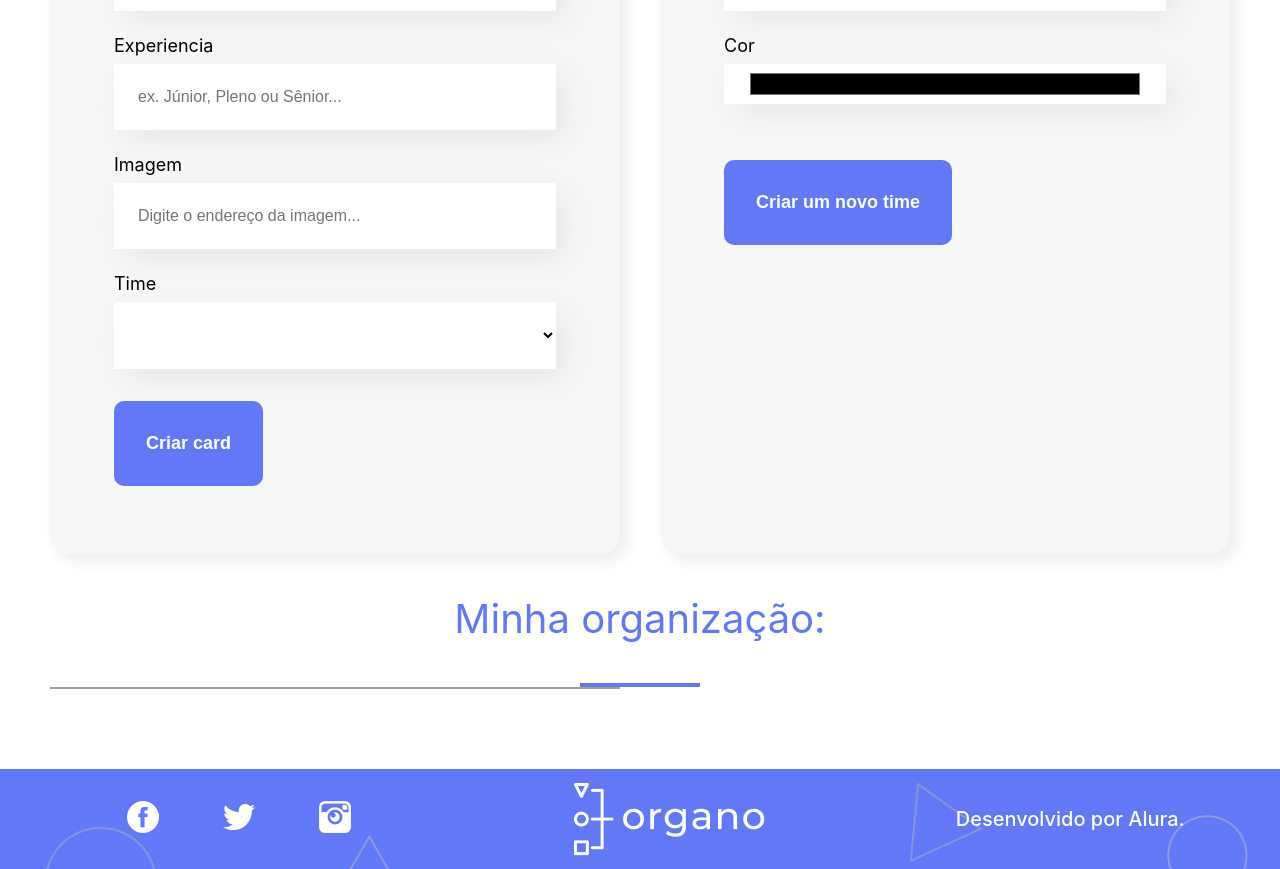
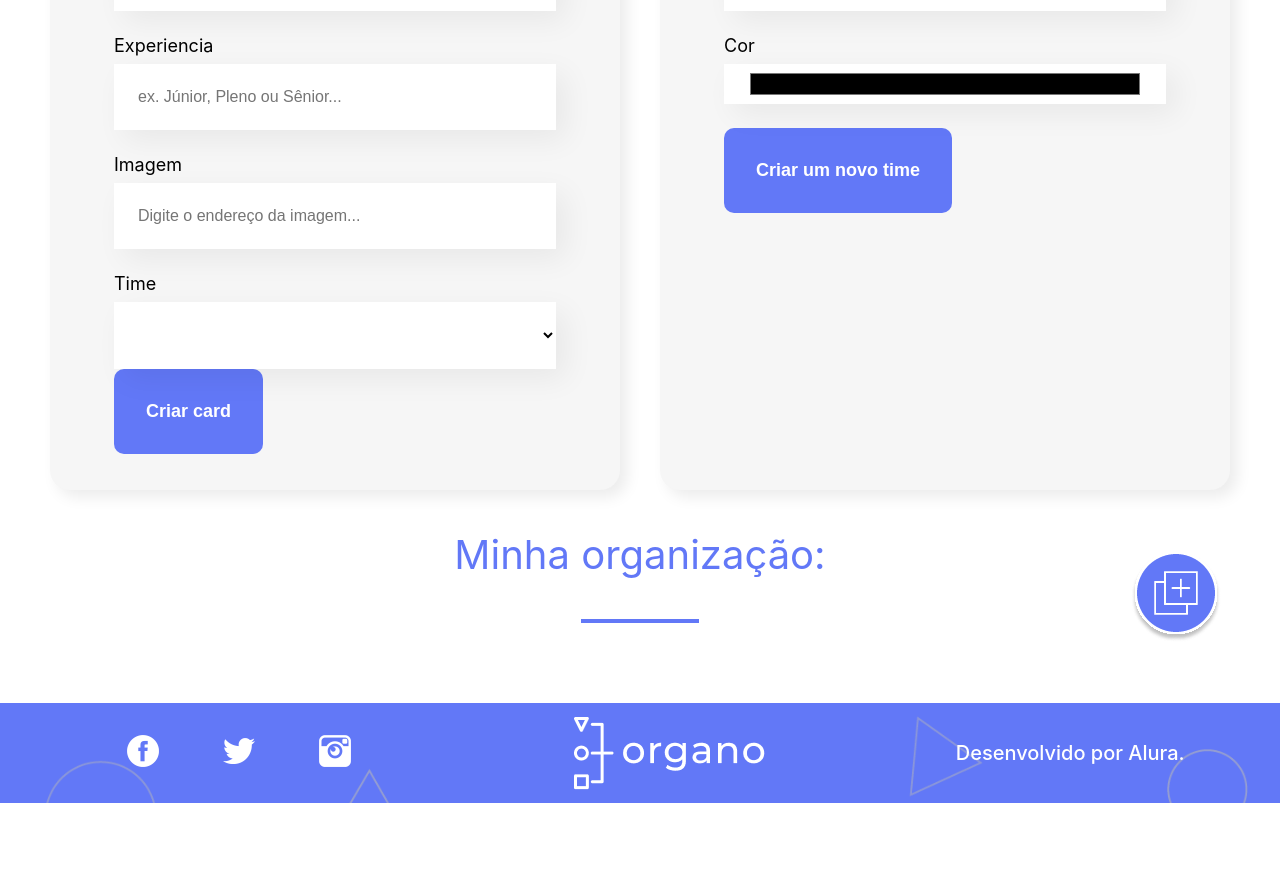
Before and after one commit to Gabrielfgomss/organo, a React (Create React App) app: page / in a window 1280 px wide. Shown: the part 800-1669 px from the top of the page. After the commit the page ends 1603 px from the top, so only its background shows below. Built offline with nearby package versions, Linux system fonts and the light colour scheme; grey boxes are pictures that could not be loaded.

Commit message:
Pequenas mudanças

```diff
--- a/src/App.js
+++ b/src/App.js
@@ -7,33 +7,6 @@ import { v4 as uuidv4 } from 'uuid';
 
 function App() {
 
-  /*const [times, setTimes] = useState([
-    {
-      id: uuidv4(),
-      nome: 'Front-End',
-      cor: '#82CFFA',
-    },
-    {
-      id: uuidv4(),
-      nome: 'Back-End',
-      cor: '#57C278',
-    },
-    {
-      id: uuidv4(),
-      nome: 'Design',
-      cor: '#DB6EBF',
-    },
-    {
-      id: uuidv4(),
-      nome: 'Mobile',
-      cor: '#FFBA05',
-    },
-    {
-      id: uuidv4(),
-      nome: 'Data Science',
-      cor: '#A6D157',
-    },
-  ]);*/
  const [times, setTimes] = useState(() => {
     const lista = localStorage.getItem('times');
     const listaDeTimes = JSON.parse(lista);
@@ -112,16 +85,22 @@ function App() {
     }))
   }
 
+  function removerForm(evento) {
+    console.log(evento);
+}
+
   return (
     <div className="App">
 
       <Banner/>
+
       <Formulario
         cadastrarTime={cadastrarTime}
         times={times.map(time => time.nome)}
         aoProgramadorCadastrado={programador => (aoNovoProgramadorAdicionado(programador))}
-      >
+        aoRemoverForm={removerForm}>
       </Formulario>
+
       {times.map(time =>
         <Time
           aoFavoritar={resolverFavorito}
@@ -134,6 +113,7 @@ function App() {
           aoDeletar={deletarProgramador}
         />
       )}
+
       <Rodape></Rodape>
     </div>
   );
--- a/src/componentes/Botao/Botao.css
+++ b/src/componentes/Botao/Botao.css
@@ -7,7 +7,6 @@
     border: none;
     cursor: pointer;
     color: #FFF;
-    margin: 32px 0px;
 }
 
 .botao:hover {
@@ -15,6 +14,13 @@
 }
 
 .botao-form {
+    position: absolute;
+    right: 0px;
+    top: 40%;
     border: none;
-    background-image: url('/organo/public/imagens/Botãoadd-01.png');
+    background-color: #FFF;
+    background-image: url('/public/imagens/Botãoadd-01.png');
+    background-size: cover;
+    width: 108px;
+    height: 108px;
 }
--- a/src/componentes/Botao/index.js
+++ b/src/componentes/Botao/index.js
@@ -1,8 +1,8 @@
 import './Botao.css'
 
-const Botao = ({children, action}) => {
+const Botao = ({children, action, aoRemoverForm}) => {
     return (
-        <button className={action}>
+        <button className={action} onClick={(evento)=> aoRemoverForm(evento)}>
             {children}
         </button>
     )
--- a/src/componentes/Formulario/formulario.css
+++ b/src/componentes/Formulario/formulario.css
@@ -3,7 +3,6 @@
     grid-template-columns: 1fr 1fr;
     column-gap: 40px;
     margin: 80px 50px;
-
 }
 
 .formulario form {
@@ -14,16 +13,20 @@
     box-shadow: 7px 7px 15px rgba(0, 0, 0, 0.08);
 }
 
+.formulario div {
+    position: relative;
+    grid-column: span 2;
+    justify-content: center;
+}
+
 .formulario p {
-    grid-column: span 2;
     text-align: center;
     font-size: 40px;
     color: #6278F7;
+
 }
 
-span {
-    grid-column: span 2;
+.formulario div div {
     border-bottom: 4px solid #6278F7;
-    padding: 0px 60px;
-    justify-self: center;
+    margin: 0px 45%;
 }
--- a/src/componentes/Formulario/index.js
+++ b/src/componentes/Formulario/index.js
@@ -5,7 +5,7 @@ import { useState } from 'react'
 import { v4 as uuidv4 } from 'uuid';
 import './formulario.css'
 
-const Formulario = (props) => {
+const Formulario = ({aoProgramadorCadastrado, times, cadastrarTime, aoRemoverForm}) => {
 
     const [nome, setNome] = useState('');
     const [experiencia, setExperiencia] = useState('');
@@ -16,7 +16,7 @@ const Formulario = (props) => {
 
     const aoSalvar = (evento) => {
         evento.preventDefault();
-        props.aoProgramadorCadastrado({
+        aoProgramadorCadastrado({
             id: uuidv4(),
             favorito: false,
             nome,
@@ -57,7 +57,7 @@ const Formulario = (props) => {
                 <ListaSuspensa
                     obrigatorio={true}
                     label='Time'
-                    itens={props.times}
+                    itens={times}
                     valor={time}
                     aoAlterado={valor => setTime(valor)}>
                 </ListaSuspensa>
@@ -67,7 +67,7 @@ const Formulario = (props) => {
             </form>
             <form onSubmit={(evento)=>{
                 evento.preventDefault();
-                props.cadastrarTime({ nome: nomeTime, cor: corTime});
+                cadastrarTime({ nome: nomeTime, cor: corTime});
             }}>
                 <h2>Preencha os dados para criar um novo time.</h2>
                 <Campo
@@ -90,12 +90,14 @@ const Formulario = (props) => {
                     Criar um novo time
                 </Botao>
             </form>
-            <p>Minha organização:</p>
-            <span></span>
-            <Botao
-                action='botao-form'>
-
-            </Botao>
+            <div>
+                <p>Minha organização:</p>
+                <div></div>
+                <Botao
+                    aoRemoverForm={aoRemoverForm}
+                    action='botao-form'>
+                </Botao>
+            </div>
         </section>
     )
 }
```
